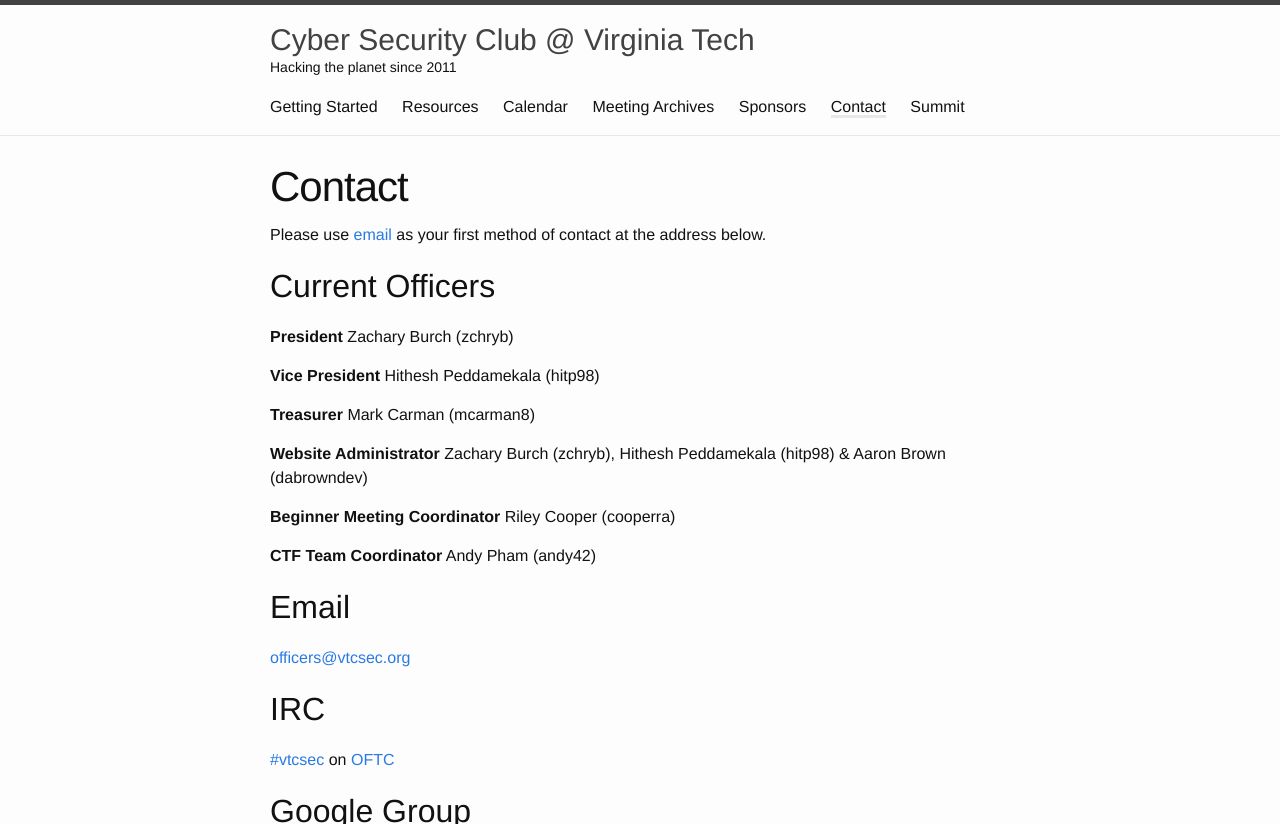
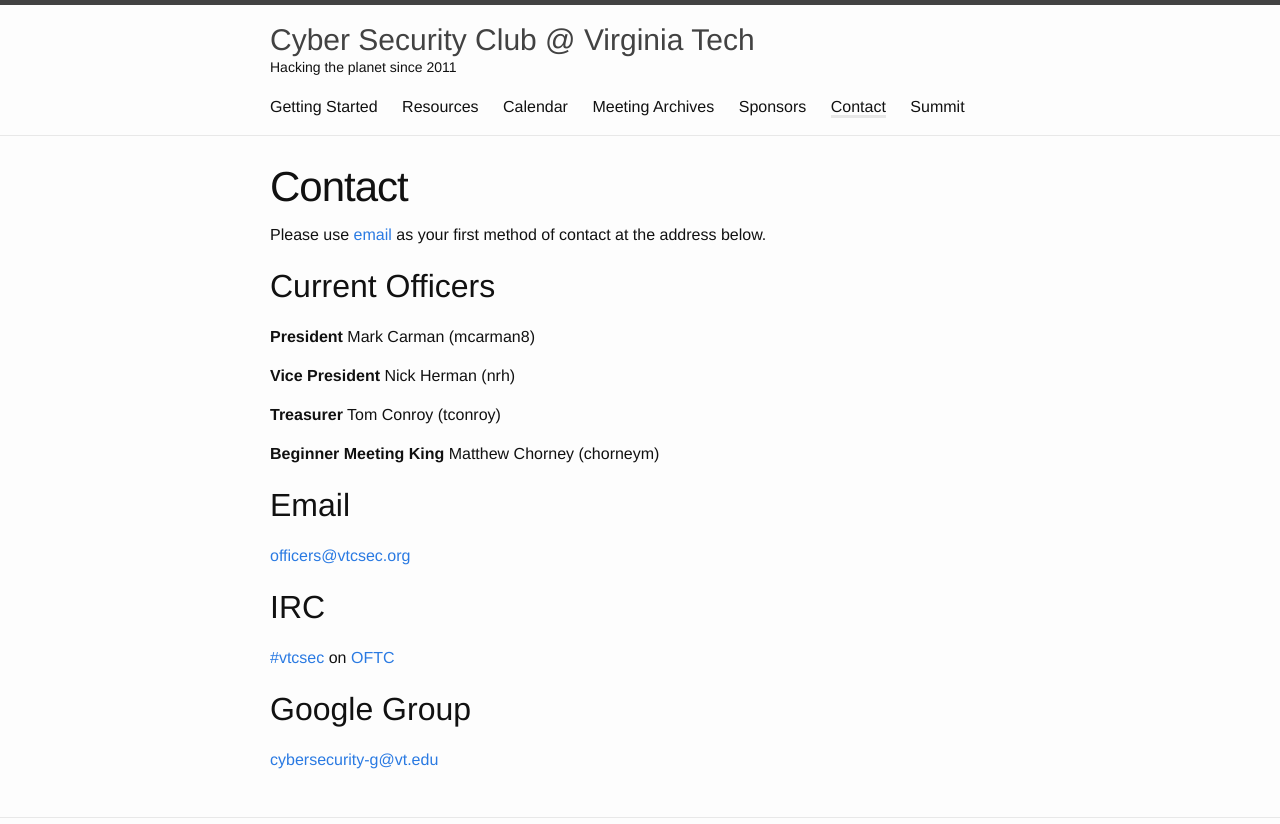
Before and after one commit to VTCSec/vtcsec.org, a Jekyll site: the page built from contact.md, in a window 1280 px wide and 900 px high, cut to the strip 0-824 px from the top of the window. Built offline with Jekyll 4.4.1, drawn with Linux system fonts in a browser that asks for light colours.

Commit message:
Updated with officers for 2018-19 school year

```diff
--- a/_data/officers.yml
+++ b/_data/officers.yml
@@ -1,12 +1,8 @@
-- name: Zachary Burch (zchryb)
+- name: Mark Carman (mcarman8)
   position: President
-- name: Hithesh Peddamekala (hitp98)
+- name: Nick Herman (nrh)
   position: Vice President
-- name: Mark Carman (mcarman8)
+- name: Tom Conroy (tconroy)
   position: Treasurer
-- name: Zachary Burch (zchryb), Hithesh Peddamekala (hitp98) & Aaron Brown (dabrowndev)
-  position: Website Administrator
-- name: Riley Cooper (cooperra)
-  position: Beginner Meeting Coordinator
-- name: Andy Pham (andy42)
-  position: CTF Team Coordinator
+- name: Matthew Chorney (chorneym)
+  position: Beginner Meeting King
```
